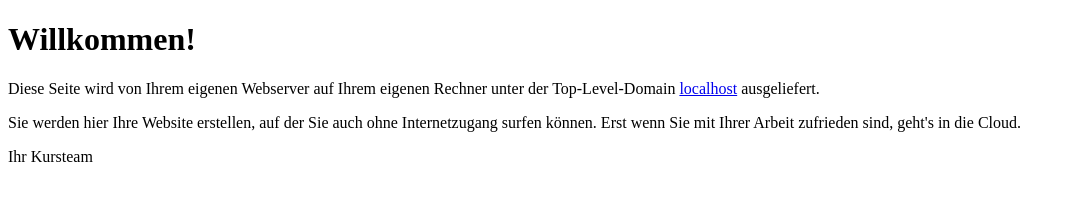
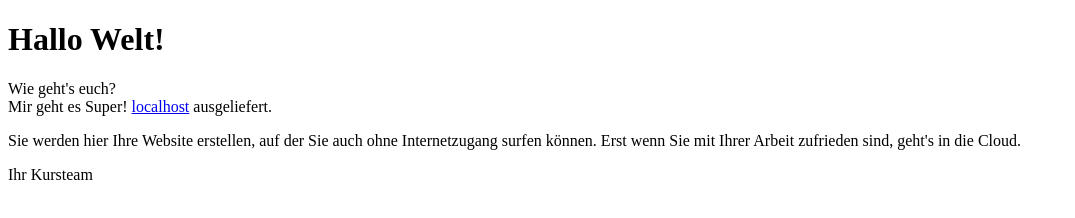
Before and after one commit to RatnykNet/WebEng2014, a plain HTML site: page index.html in a window 1280 px wide. Shown: the whole page, without its empty margins (0-1075 px from the left). Drawn offline with Linux system fonts and the light colour scheme.

Commit message:
Erster Commit

```diff
--- a/index.html
+++ b/index.html
@@ -6,11 +6,13 @@
 </head>
 <body>
 <header>
-	<h1>Willkommen!</h1>
+	<h1>Hallo Welt!</h1>
 </header>
 <article>
 	<p>
-		Diese Seite wird von Ihrem eigenen Webserver auf Ihrem eigenen Rechner unter der Top-Level-Domain
+		Wie geht's euch?
+		<br>Mir geht es Super!
+
 		<a href="http://localhost">localhost</a> ausgeliefert.
 	</p>
 	<p>
```
